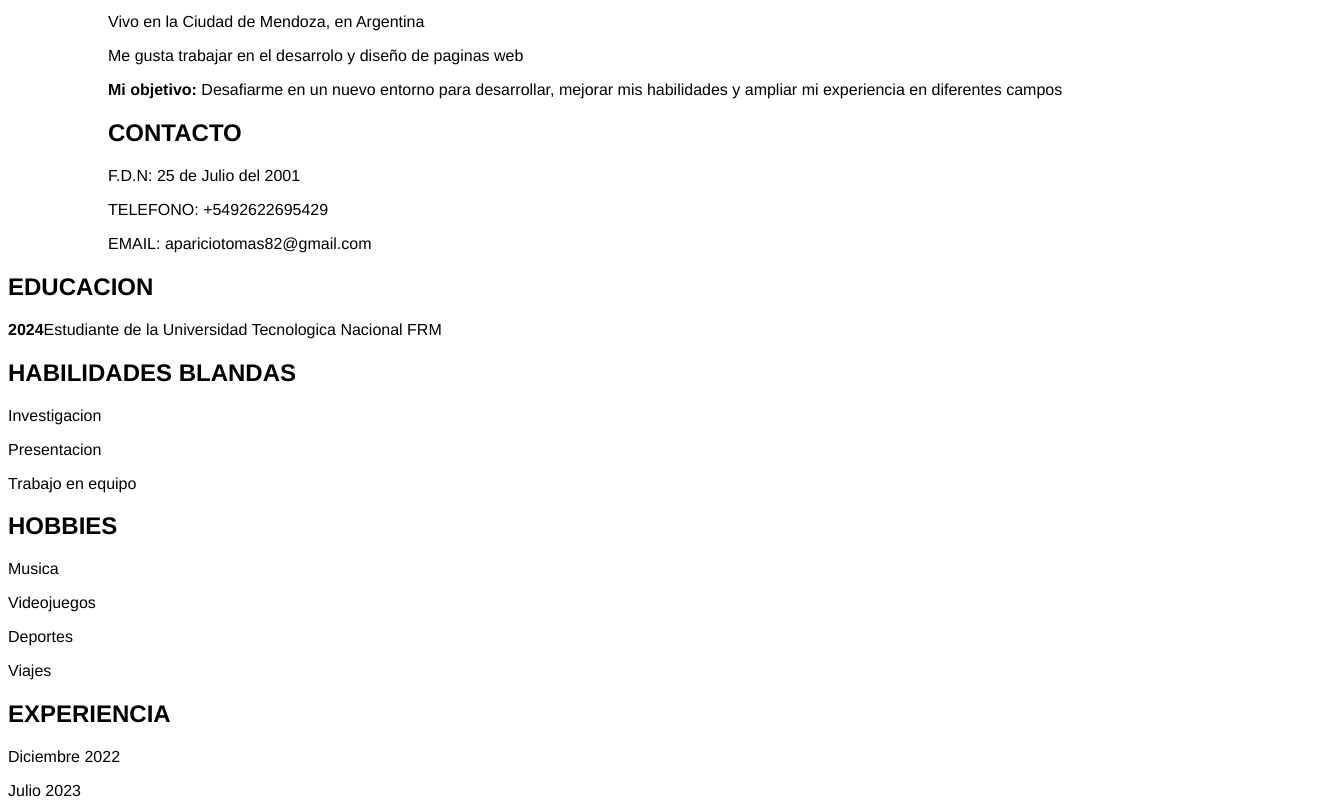
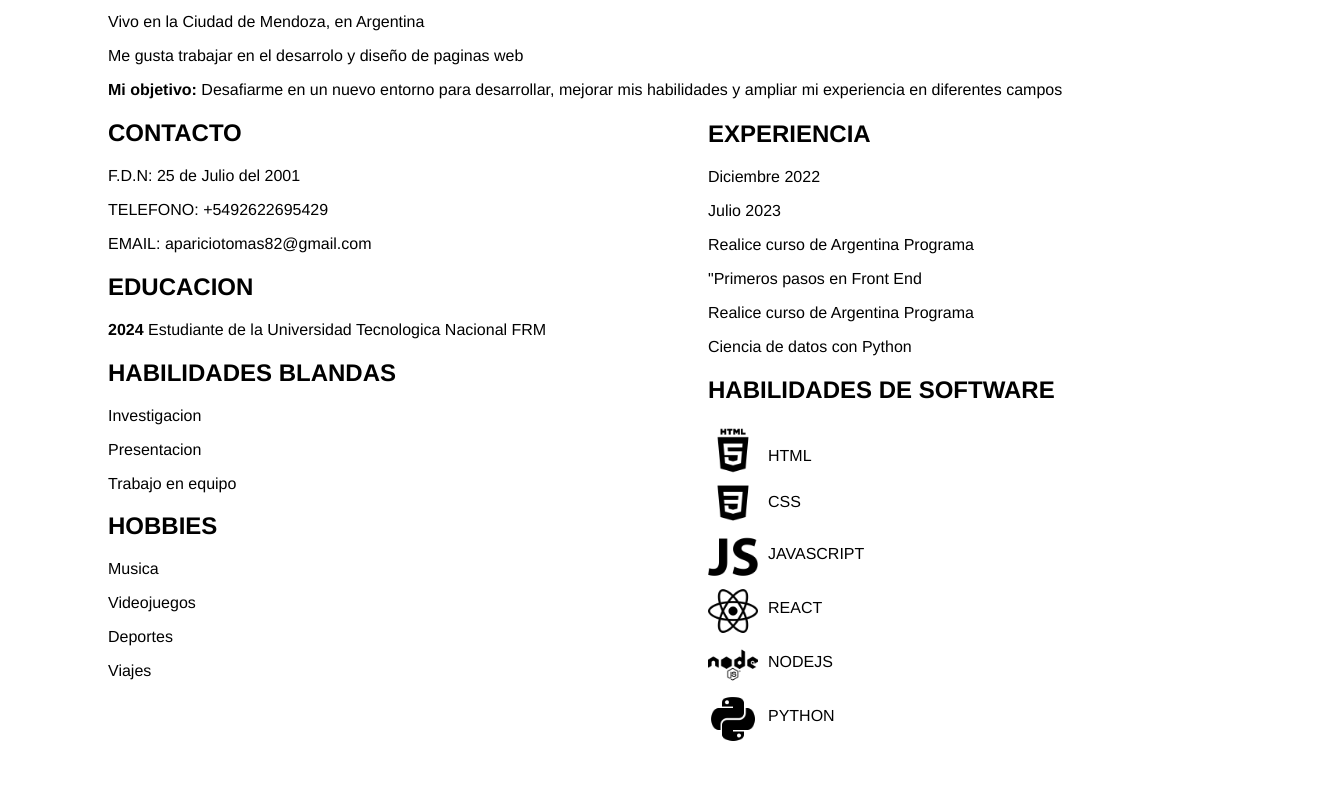
Before and after one commit to tomiapa10/PortFolio-final, a plain HTML site: page index.html in a window 1280 px wide. Shown: the part 566-1369 px from the top of the page, 1332 px wide, since content can reach past the window. Drawn offline with Linux system fonts and the light colour scheme.

Commit message:
acomode las imagenes

```diff
--- a/css/style.css
+++ b/css/style.css
@@ -22,3 +22,61 @@ div.divdos{
 div.divtres{
     margin-left: 100px;
 }
+div.divcuatro{
+    margin-left: 100px;
+}
+div.divcinco{
+    margin-left: 100px;
+}
+div.divseis{
+    margin-left: 100px;
+}
+div.divsiete{
+    margin-left: 700px;
+    transform: translate(0,-580px);
+}
+img.imguno{
+    height: 50px;
+}
+img.imgdos{
+    height: 50px;
+    transform: translate(0,-50px);
+}
+img.imgtres{
+    height: 50px;
+    transform: translate(0,-100px);
+}
+img.imgcuatro{
+    height: 50px;
+    transform: translate(0,-150px);
+}
+img.imgcinco{
+    height: 50px;
+    transform: translate(0,-200px);
+}
+img.imgseis{
+    height: 50px;
+    transform: translate(0,-250px);
+}
+div.divocho{
+    margin-left: 700px;
+    transform: translate(0,-580px);
+}
+p.primero{
+    transform: translate(60px,-47px);
+}
+p.segundo{
+    transform: translate(60px,-105px);
+}
+p.tercero{
+    transform: translate(60px,-157px);
+}
+p.cuarto{
+    transform: translate(60px,-207px);
+}
+p.quinto{
+    transform: translate(60px,-257px);
+}
+p.sexto{
+    transform: translate(60px,-307px);
+}
--- a/index.html
+++ b/index.html
@@ -42,7 +42,7 @@
         </div>
         <div class="divcuatro">
             <h2 class="educ">EDUCACION</h2>
-            <p class="estudios"><b>2024</b>Estudiante de la Universidad Tecnologica Nacional FRM</p>
+            <p class="estudios"><b>2024</b> Estudiante de la Universidad Tecnologica Nacional FRM</p>
         </div>
         <div class="divcinco">
             <h2 class="habiblandas">HABILIDADES BLANDAS</h2>
@@ -68,18 +68,18 @@
         </div>
         <div class="divocho">
             <h2 class="habsoft">HABILIDADES DE SOFTWARE</h2>
-            <img src="img/104494_html5_html_icon.png" alt="html">
-            <p>HTML</p>
-            <img src="img/7422531_css3_css_file_development_icon.png" alt="css">
-            <p>CSS</p>
-            <img src="img/282802_javascript_js_icon.png" alt="js">
-            <p>JAVASCRIPT</p>
-            <img src="img/8666372_react_icon.png" alt="react">
-            <p>REACT</p>
-            <img src="img/8666405_node_icon.png" alt="njs">
-            <p>NODEJS</p>
-            <img src="img/9035095_logo_python_icon.png" alt="py">
-            <p>PYTHON</p>
+            <img src="img/104494_html5_html_icon.png" alt="html" class="imguno">
+            <p class="primero">HTML</p>
+            <img src="img/7422531_css3_css_file_development_icon.png" alt="css" class="imgdos">
+            <p class="segundo">CSS</p>
+            <img src="img/282802_javascript_js_icon.png" alt="js" class="imgtres">
+            <p class="tercero">JAVASCRIPT</p>
+            <img src="img/8666372_react_icon.png" alt="react" class="imgcuatro">
+            <p class="cuarto">REACT</p>
+            <img src="img/8666405_node_icon.png" alt="njs" class="imgcinco">
+            <p class="quinto">NODEJS</p>
+            <img src="img/9035095_logo_python_icon.png" alt="py" class="imgseis">
+            <p class="sexto">PYTHON</p>
         </div>
         <div class="divnueve">
             <footer>
```
